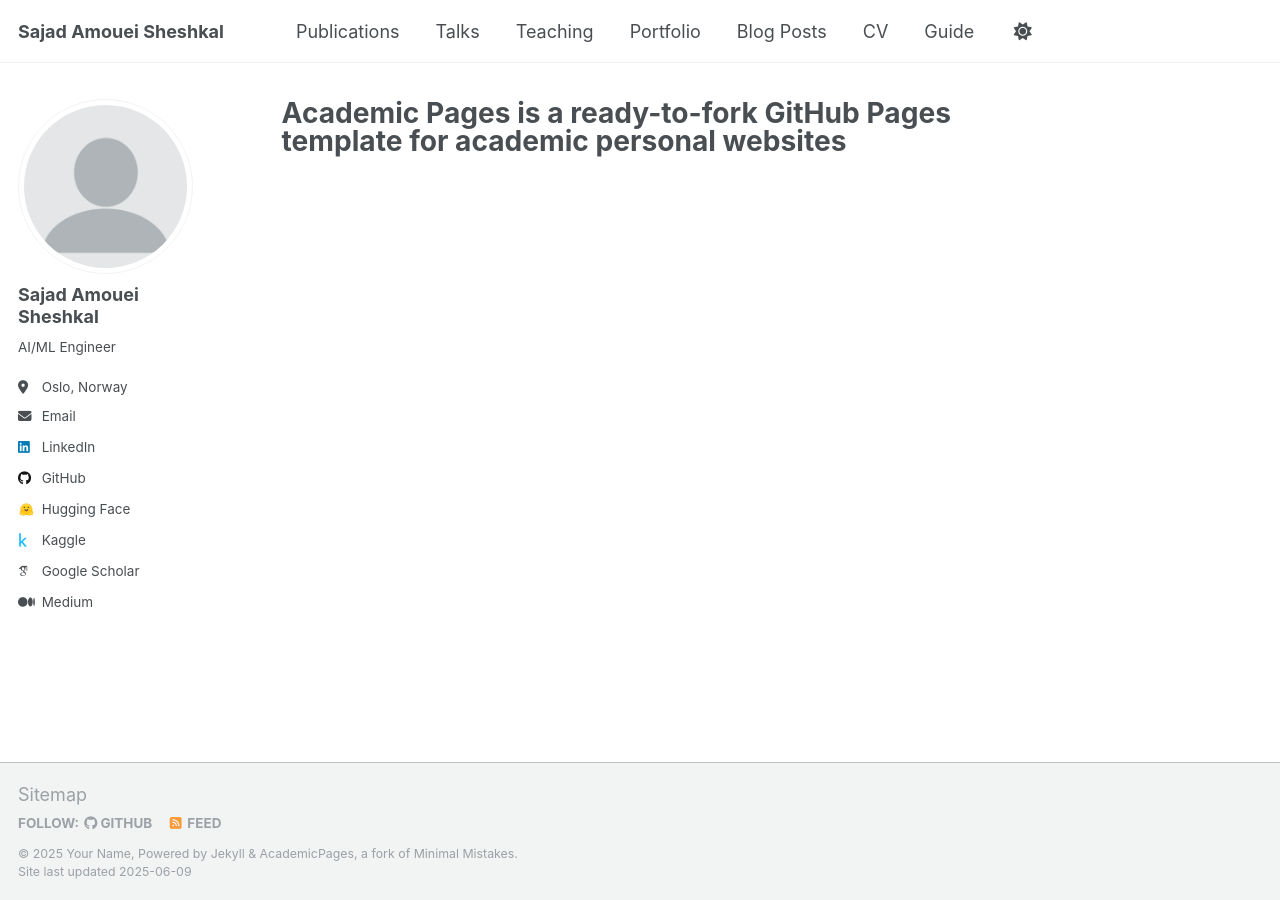
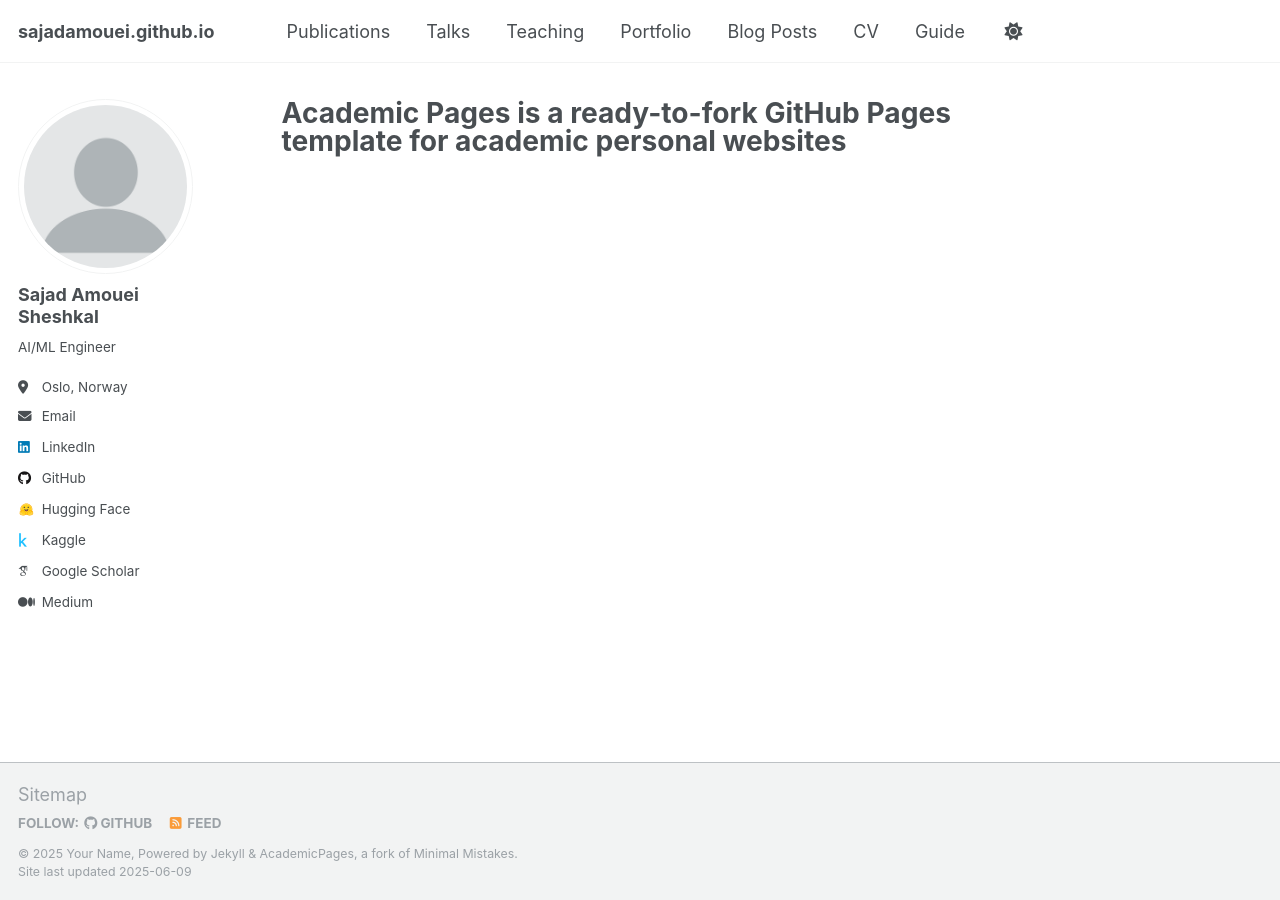
Before and after one commit to sajadamouei/sajadamouei.github.io, a Jekyll site: the page built from _pages/about.md, in a window 1280 px wide. Built offline with Jekyll 4.4.1, drawn with Linux system fonts in a browser that asks for light colours; some web fonts are replaced.

Commit message:
Update _config.yml

```diff
--- a/_config.yml
+++ b/_config.yml
@@ -9,7 +9,7 @@
 # Basic Site Settings
 locale                   : "en-US"
 site_theme               : "default"
-title                    : "Sajad Amouei Sheshkal"
+title                    : #
 title_separator          : "-"
 name                     : &name "Your Name"
 description              : &description "personal description"
```
